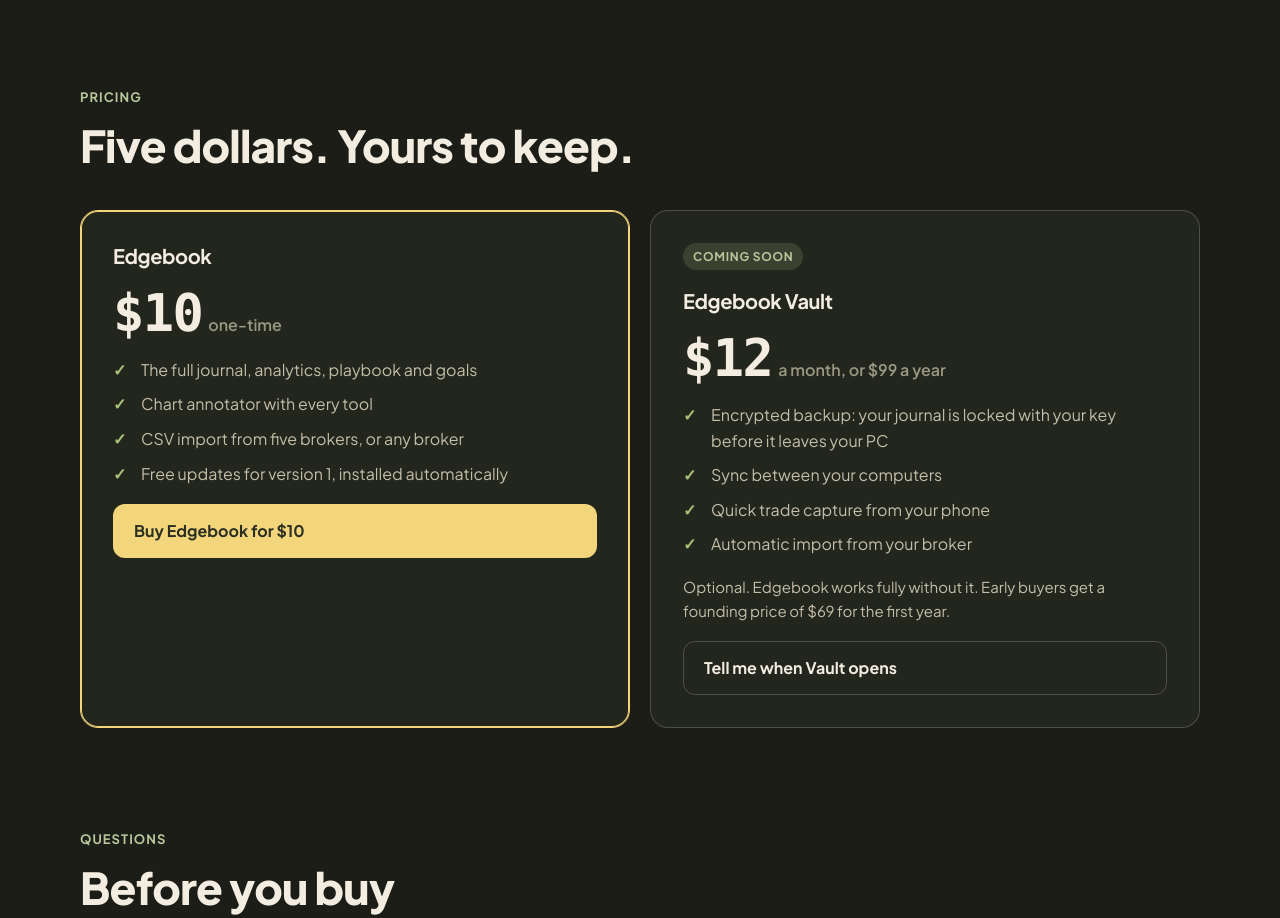
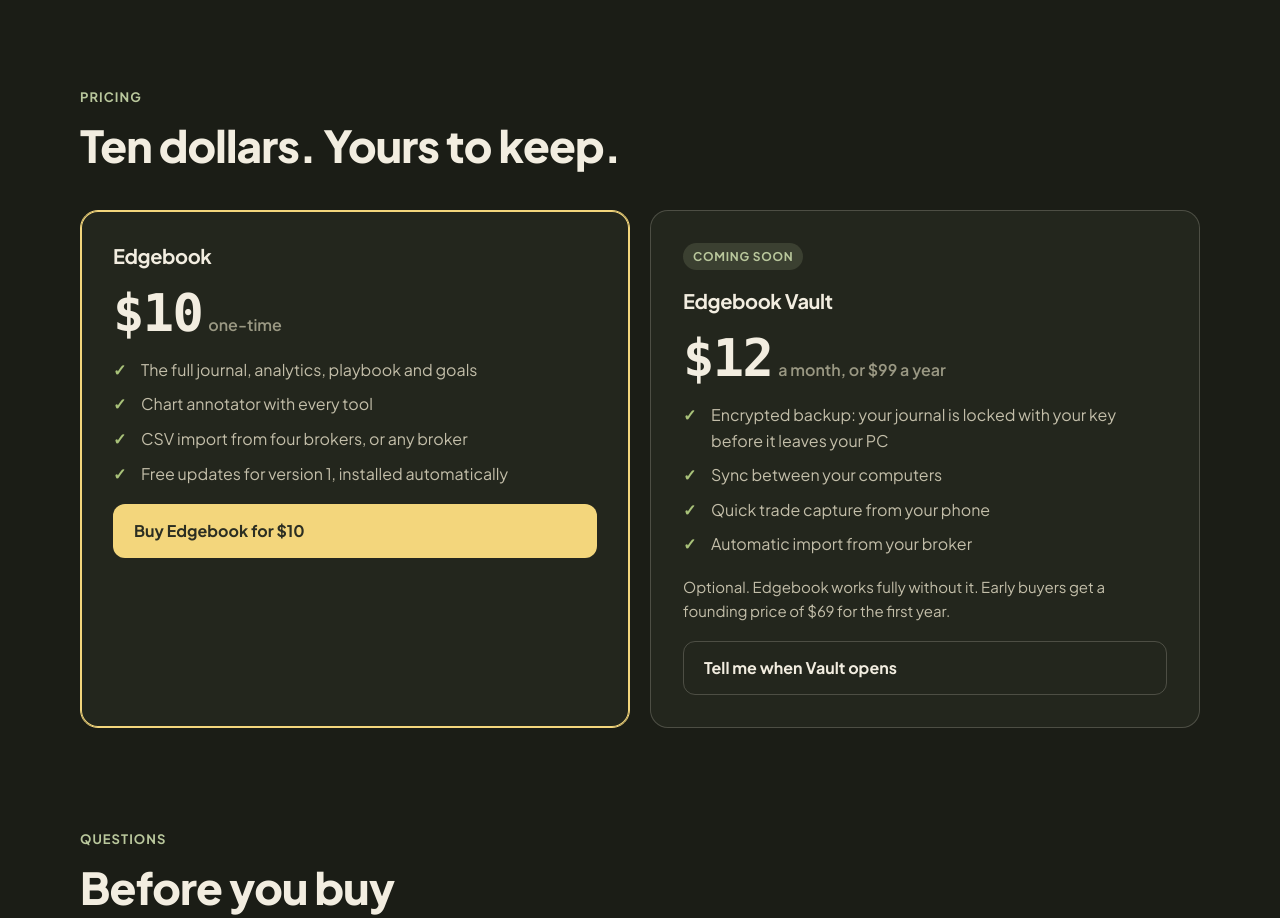
Before and after one commit to reragha-ux/edgebook-tj, a plain HTML site: page site/index.html in a window 1280 px wide. Shown: the part 3860-4778 px from the top of the page. Drawn offline with Linux system fonts and the light colour scheme.

Commit message:
Website: ten dollars, four brokers
Co-Authored-By: Claude Opus 5.5 <noreply@anthropic.com>

```diff
--- a/site/index.html
+++ b/site/index.html
@@ -228,7 +228,7 @@ footer p { color: var(--muted); }
   <section id="pricing">
     <div class="wrap">
       <span class="eyebrow">Pricing</span>
-      <h2 style="margin-top:12px">Five dollars. Yours to keep.</h2>
+      <h2 style="margin-top:12px">Ten dollars. Yours to keep.</h2>
       <div class="prices">
         <div class="price main">
           <h3>Edgebook</h3>
@@ -236,7 +236,7 @@ footer p { color: var(--muted); }
           <ul>
             <li>The full journal, analytics, playbook and goals</li>
             <li>Chart annotator with every tool</li>
-            <li>CSV import from five brokers, or any broker</li>
+            <li>CSV import from four brokers, or any broker</li>
             <li>Free updates for version 1, installed automatically</li>
           </ul>
           <a class="btn primary" href="https://buy.polar.sh/polar_cl_esJTZTAzT658SgeXBpjLFWIkhj5fLjAE6HdRF0mgLbs">Buy Edgebook for $10</a>
```
